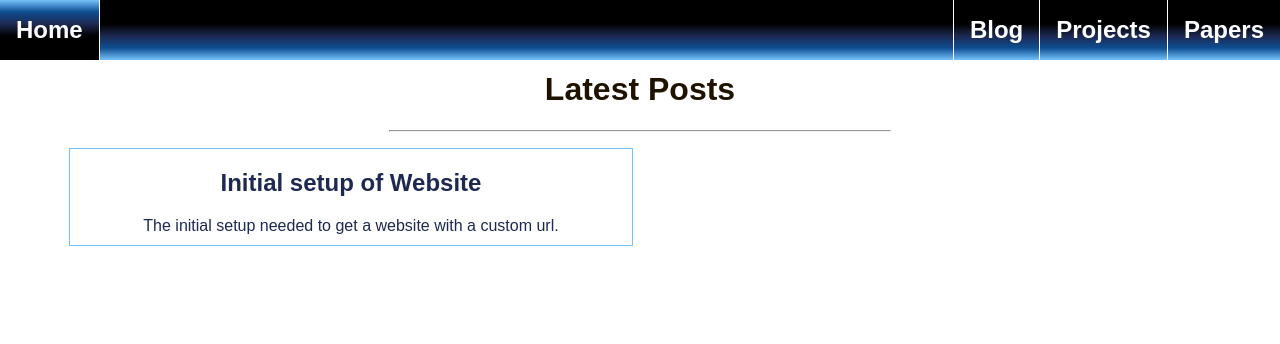
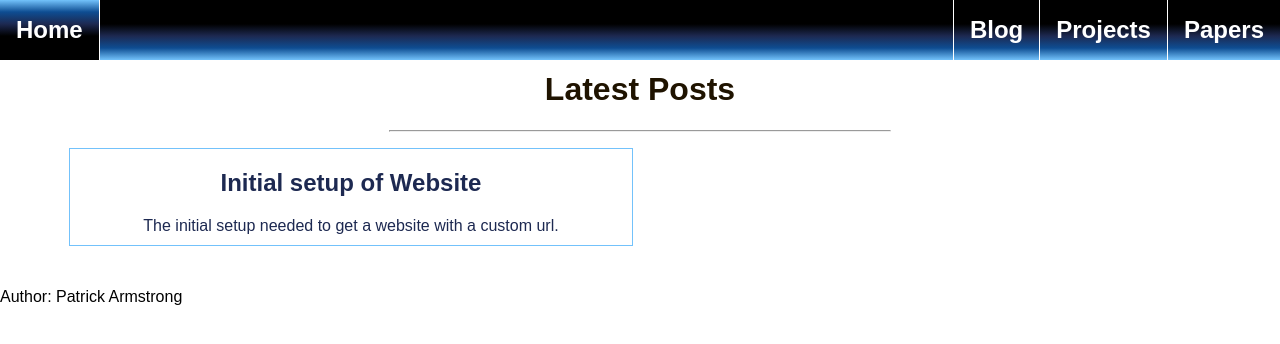
Before and after one commit to MrPop2213/MrPop2213.github.io, a Jekyll site: the page built from blog.html, in a window 1280 px wide. Shown: the top 344 px of the page. Built offline with Jekyll 4.4.1, drawn with Linux system fonts in a browser that asks for light colours.

Commit message:
Adding Footer

```diff
--- a/_includes/footer.html
+++ b/_includes/footer.html
@@ -1,3 +1,3 @@
 <footer>
-
+    <p>Author: Patrick Armstrong</p>
 </footer>
--- a/_layouts/default.html
+++ b/_layouts/default.html
@@ -29,4 +29,5 @@
             {{ content }}
         </div>
     </body>
+        {% include footer.html %}
         </html>
```
